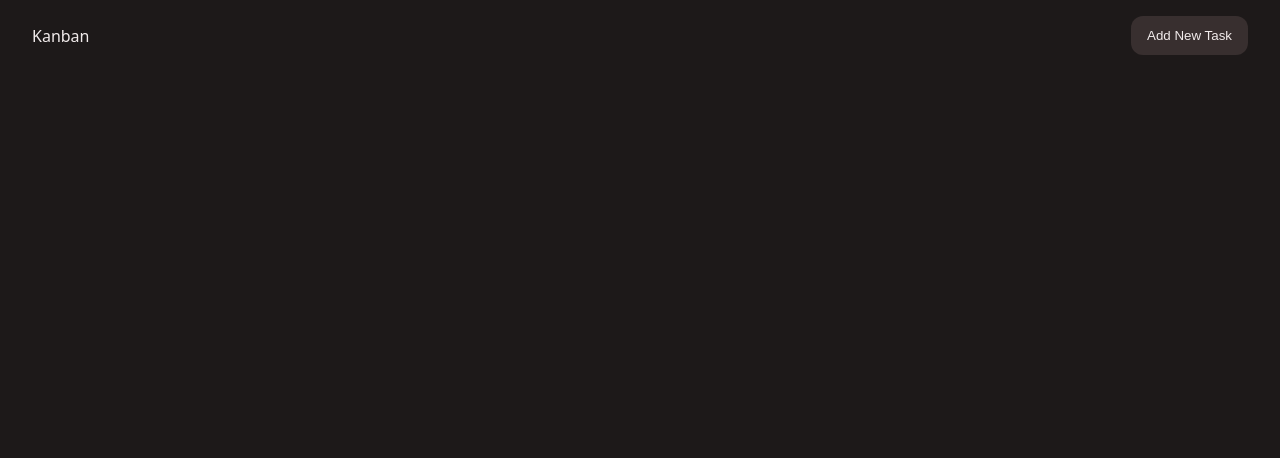
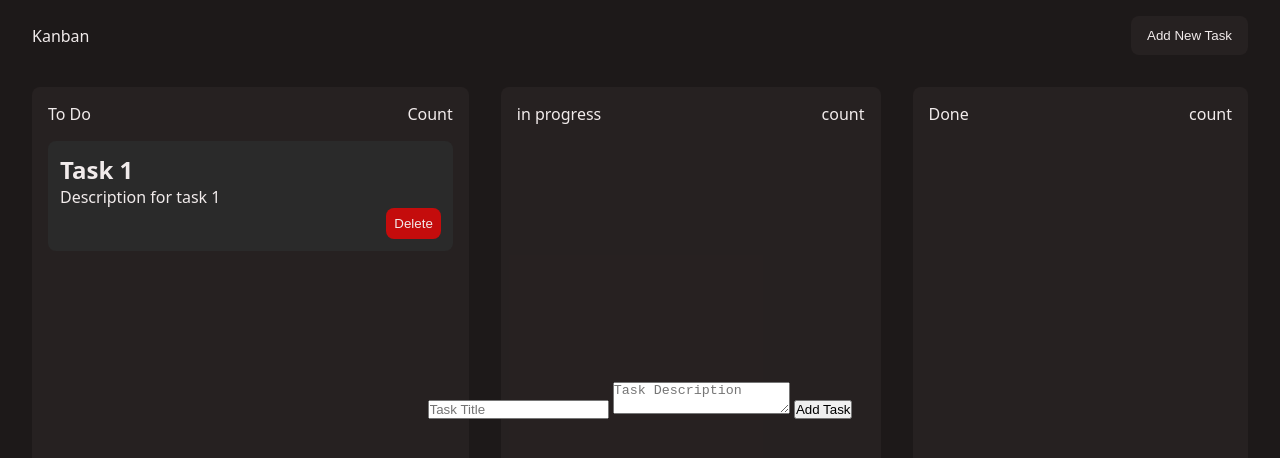
Before and after one commit to 789deepa/KANBAN-BOARD, a plain HTML site: page index.html in a window 1280 px wide. Drawn offline with Linux system fonts and the light colour scheme.

Commit message:
Drag and Drop feature Done

```diff
--- a/app.js
+++ b/app.js
@@ -0,0 +1,41 @@
+const todo = document.querySelector("#todo");
+const progress = document.querySelector("#progress");
+const done = document.querySelector("#done");
+let dragElement = null;
+const task = document.querySelectorAll('.task');
+
+task.forEach(task => {
+    task.addEventListener("drag", (e) => {
+        //console.log("dragging", e);
+        dragElement = task;
+    })
+})
+
+function addDragEventsOnColumn(column) {
+    column.addEventListener("dragenter", (e) => {
+        e.preventDefault();
+        column.classList.add("hover-over");
+    })
+
+    column.addEventListener("dragover", (e) => {
+        e.preventDefault();
+        column.classList.remove("hover-over");
+    })
+
+    column.addEventListener("dragover", (e) => {
+        e.preventDefault();
+    })
+    column.addEventListener("drop", (e) => {
+        e.preventDefault();
+
+        console.log("dropped", dragElement, column);
+
+        column.appendChild(dragElement);
+        column.classList.remove("hover-over");
+
+    })
+}
+
+addDragEventsOnColumn(todo);
+addDragEventsOnColumn(progress);
+addDragEventsOnColumn(done);
--- a/index.html
+++ b/index.html
@@ -11,11 +11,44 @@
         <nav>
             <div class="left">Kanban</div>
             <div class="right">
-                <button>Add New Task</button>
+                <button id="toggle-modal">Add New Task</button>
             </div>
         </nav>
-        <section class="board"></section>
+        <section class="board">
+            <div id="todo" class="task-column">
+                <div class="heading">
+                    <div class="left">To Do</div>
+                    <div class="right">Count</div>
+                </div>
+                <div draggable="true" class="task">
+                    <h2>Task 1</h2>
+                    <p>Description for task 1</p>
+                    <button>Delete</button>
+                </div>
+            </div>
+            <div id="progress" class="task-column ">
+                <div class="heading">
+                    <div class="left">in progress</div>
+                    <div class="right">count</div>
+                </div>
+            </div>
+            <div id="done" class="task-column">
+                <div class="heading">
+                    <div class="left">Done</div>
+                    <div class="right">count</div>
+                </div>
+            </div>
+        </section>
     </main>
+
+    <div class="modal add-new-task">
+        <div class="bg"></div>
+        <div class="center">
+            <input type="text" placeholder="Task Title">
+            <textarea placeholder="Task Description" id=""></textarea>
+            <button class="add-task-btn" id="add-new-task">Add Task</button>
+        </div>
+    </div>
     <script src="app.js"></script>
 </body>
 </html>
--- a/style.css
+++ b/style.css
@@ -12,8 +12,12 @@ html{
     font-family:system-ui, -apple-system, BlinkMacSystemFont, 'Segoe UI', Roboto, Oxygen, Ubuntu, Cantarell, 'Open Sans', 'Helvetica Neue', sans-serif;
 }
 :root {
+
+    /* background color */
     --bg-color: rgb(29, 25, 25);
-    --bg-button-color: rgb(56, 47, 47);
+    --bg-button-color: rgba(103, 83, 83, 0.13);
+    --bg-task-color: #2a2a2a;
+    --delete-color: rgb(196, 12, 12);
 
     /* text colors */
     --primary-text-color: rgb(241, 235, 235);
@@ -34,14 +38,17 @@ html{
     --border-radius-l: 1rem;
     --border-radius-xl: 1.25rem;
     --border-radius-xxl: 2rem;
-
 }
 
 body{
     background-color: var(--bg-color);
     color: var(--primary-text-color);
 }
-
+main {
+    height: 100%;
+    display: flex;
+    flex-direction: column;
+}
 nav{
     padding: var(--nav-padding);
     display:flex;
@@ -56,5 +63,74 @@ nav button {
     color: var(--primary-text-color);
     padding : var(--padding-m) var(--padding-l);
     cursor: pointer;
-    border-radius: var(--border-radius-m);
+    border-radius: var(--border-radius-s);
 }
+
+section{
+
+    padding: var(--section-padding);
+    display: flex;
+    /*  covers the remaining area in parent*/
+    flex-grow: 1;
+    justify-content: space-between;
+
+    gap: var(--padding-xl);
+}
+
+section .task-column {
+    background-color: var(--bg-button-color);
+    flex-grow:1;
+    padding: var(--padding-l);
+    display: flex;
+    flex-direction: column;
+    gap: var(--padding-l);
+    border-radius: var(--border-radius-s);
+    transition: all 0.7s cubic-bezier(0.19, 1, 0.22, 1)
+}
+
+section .task-column.hover-over {
+    border: 2px dashed var(--primary-text-color);
+    scale: 1.05;
+}
+
+section .task-column .heading {
+    width: 100%;
+    display: flex;
+    align-items: center;
+    justify-content: space-between;
+}
+
+section .task-column  .task {
+    background-color: var(--bg-task-color);
+    padding: var(--padding-m);
+    border-radius : var(--border-radius-s);
+    display:flex;
+    flex-direction: column;
+    cursor: grab;
+}
+
+section .task-column .task button {
+    align-self: flex-end;
+    cursor: pointer;
+    padding: var(--padding-s);
+    border-radius: var(--border-radius-s);
+    border:none;
+    outline: none;
+    background-color: var(--delete-color);
+    color: var(--primary-text-color);
+}
+
+.modal {
+    position: fixed;
+    height: 100vh;
+    width: 100vw;
+    top:0;
+    left:0;
+    display: flex;
+    align-items:center;
+    justify-content: center;
+}
+
+.modal .center {
+
+}
```
Also changed, not shown: 1 other file.
